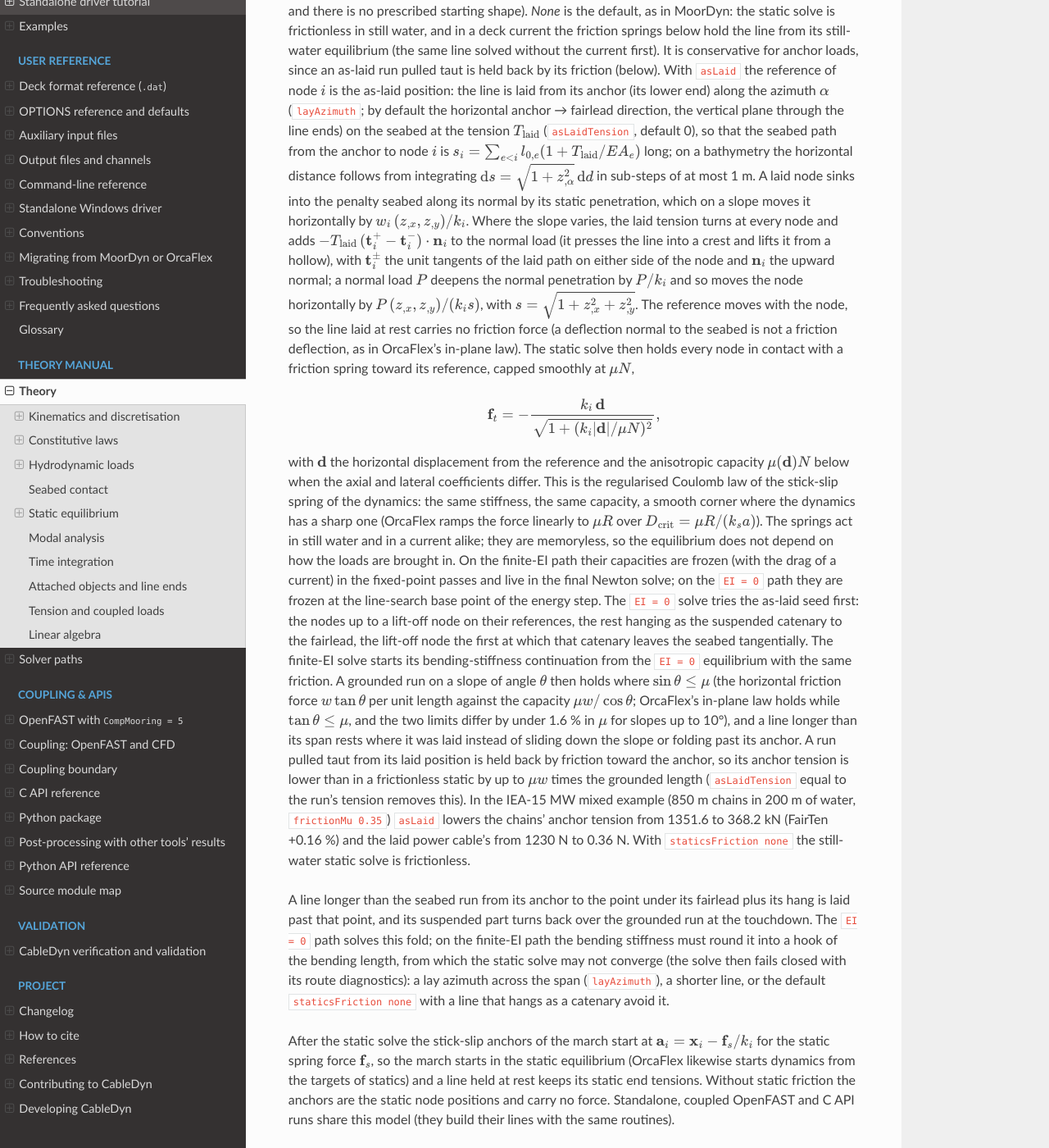
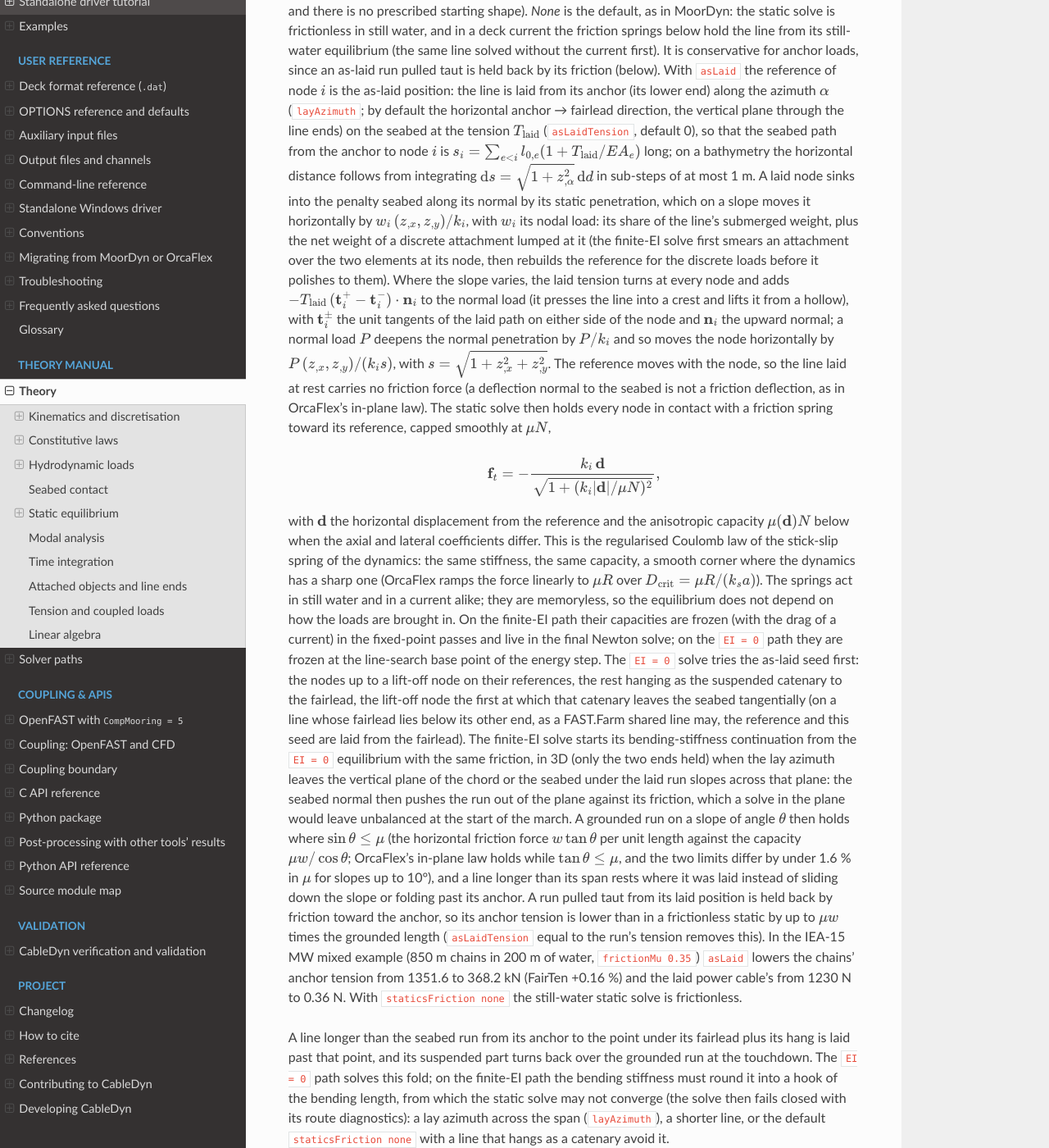
Before and after one commit to SMI-Lab-Inha/CableDyn, a Sphinx documentation site: the page built from doc/theory.rst, in a window 1280 px wide and 1400 px high, scrolled down 14159 px. Shown: the whole window at 82% size. Built offline with Sphinx 7.4.7 and the Read the Docs theme 3.1.0, drawn with Linux system fonts in a browser that asks for light colours.

Commit message:
fix(statics): as-laid reference for attachments, reversed seed, cross slope
- A finite-EI asLaid line with ATTACHMENTS on a bathymetry had its
  friction reference built from the smeared weights, while the
  attachment polish lumps each module's net weight at one node, so the
  normal sink showed up as a tangential deflection that mobilised
  friction. The reference is rebuilt on the final mesh from the lumped
  nodal loads (bare weight share plus the module's net weight) before
  the polish: on a 5 deg cross slope the kink at the module nodes falls
  from 4.65 mm to 0.16 mm and the held run stays at rest.
- The as-laid seed of a line whose last node lies below node 1 (lines
  without a Fixed End B) is now built on the reversed line from that
  grounded end and reversed back; it had fallen back to the suspended
  catenary seed.
- A finite-EI asLaid line over a bathymetry that slopes across its
  chord is solved in 3D, as with an off-plane lay azimuth; the planar
  solve kept the seed's lateral positions and the held run drifted.

Tests: att_cross (modules on a cross slope), case_as_laid_seed_from_last
(both numberings on a flat floor and a slope give mirrored equilibria),
and an at-rest march for the cross-slope cable. Default outputs are
byte-identical to dev.

Signed-off-by: Jae Hoon Seo <jaehoon.seo@inha.ac.kr>

```diff
--- a/doc/options.rst
+++ b/doc/options.rst
@@ -157,8 +157,8 @@
        its anchor (its lower end): the as-laid reference of ``staticsFriction asLaid``.
        ``layAzimuth`` sets every line; ``layAzimuth<ID>`` (the line ID appended, e.g.
        ``layAzimuth2``) sets line ``ID`` and overrides it. A direction off the vertical plane of
-       the line ends puts the finite-EI static solve in 3D. An ID that names no line is
-       rejected
+       the line ends puts the finite-EI static solve in 3D, as does a bathymetry sloping across
+       that plane under the laid run. An ID that names no line is rejected
      - both
      - ``225.0 layAzimuth2``
    * - ``asLaidTension`` / ``as_laid_tension``, and ``asLaidTension<ID>``
--- a/doc/theory.rst
+++ b/doc/theory.rst
@@ -785,8 +785,11 @@
 bathymetry the horizontal distance follows from integrating
 :math:`\mathrm{d}s = \sqrt{1 + z_{,\alpha}^2}\,\mathrm{d}d` in sub-steps of at most 1 m. A
 laid node sinks into the penalty seabed along its normal by its static penetration, which on a
-slope moves it horizontally by :math:`w_i\,(z_{,x}, z_{,y})/k_i`. Where the slope varies, the
-laid tension turns at every node and adds
+slope moves it horizontally by :math:`w_i\,(z_{,x}, z_{,y})/k_i`, with :math:`w_i` its nodal
+load: its share of the line's submerged weight, plus the net weight of a discrete attachment
+lumped at it (the finite-EI solve first smears an attachment over the two elements at its
+node, then rebuilds the reference for the discrete loads before it polishes to them). Where
+the slope varies, the laid tension turns at every node and adds
 :math:`-T_\text{laid}\,(\mathbf{t}_{i}^{+} - \mathbf{t}_{i}^{-})\cdot\mathbf{n}_i` to the
 normal load (it presses the line into a crest and lifts it from a hollow), with
 :math:`\mathbf{t}_{i}^{\pm}` the unit tangents of the laid path on either side of the node and
@@ -812,8 +815,13 @@
 path they are frozen at the line-search base point of the energy step. The ``EI = 0`` solve
 tries the as-laid seed first: the nodes up to a lift-off node on their references, the rest
 hanging as the suspended catenary to the fairlead, the lift-off node the first at which that
-catenary leaves the seabed tangentially. The finite-EI solve starts its bending-stiffness
-continuation from the ``EI = 0`` equilibrium with the same friction. A grounded run on a slope
+catenary leaves the seabed tangentially (on a line whose fairlead lies below its other end, as
+a FAST.Farm shared line may, the reference and this seed are laid from the fairlead). The
+finite-EI solve starts its bending-stiffness continuation from the ``EI = 0`` equilibrium with
+the same friction, in 3D (only the two ends held) when the lay azimuth leaves the vertical plane
+of the chord or the seabed under the laid run slopes across that plane: the seabed normal then
+pushes the run out of the plane against its friction, which a solve in the plane would leave
+unbalanced at the start of the march. A grounded run on a slope
 of angle :math:`\theta` then holds where :math:`\sin\theta \le \mu` (the horizontal friction
 force :math:`w\tan\theta` per unit length against the capacity :math:`\mu w/\cos\theta`;
 OrcaFlex's in-plane law holds while :math:`\tan\theta \le \mu`, and the two limits differ by
```
Also changed, not shown: CHANGELOG.md (+7 -2 lines), 4 other files.
